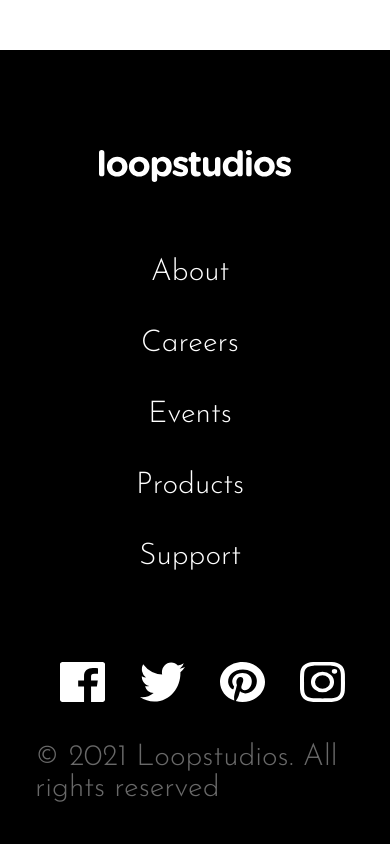
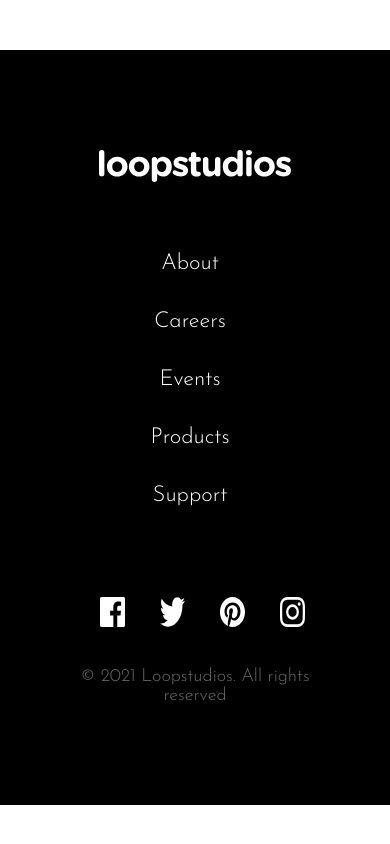
Before and after one commit to ugbeadie/loopstudio, a plain HTML site: page index.html in a window 390 px wide. Shown: the part 3298-4142 px from the top of the page. After the commit the page ends 4103 px from the top, so only its background shows below. Drawn offline with Linux system fonts and the light colour scheme.

Commit message:
loopstudio

```diff
--- a/style.css
+++ b/style.css
@@ -95,6 +95,10 @@ nav h3 {
 
 .icons {
   display: none;
+}
+
+.nav-items ul:hover {
+  text-decoration: underline;
 }
 
 .hero {
@@ -555,22 +559,29 @@ nav h3 {
     align-items: center;
   }
   .left {
+    display: flex;
+    flex-direction: column;
+    justify-content: center;
+    align-items: center;
     text-align: center;
   }
   .links {
     display: block;
+    text-align: center;
   }
   .links li {
-    font-size: 30px;
+    font-size: 25px;
     padding-top: 40px;
   }
   .right {
     /* width: max-content; */
     padding-top: 80px;
+    text-align: center;
+    justify-content: center;
   }
   .social img {
-    width: 60px;
-    height: 40px;
+    width: 50px;
+    height: 30px;
     margin: 10px;
   }
   .right p {
@@ -758,6 +769,17 @@ nav h3 {
   .links {
     display: block;
   }
+  .links li {
+    font-size: 22px;
+    padding-top: 35px;
+  }
+  .social img {
+    width: 40px;
+    height: 30px;
+  }
+  .right p {
+    font-size: 18px;
+  }
 }
 @media screen and (max-width: 330px) {
   nav {
```
